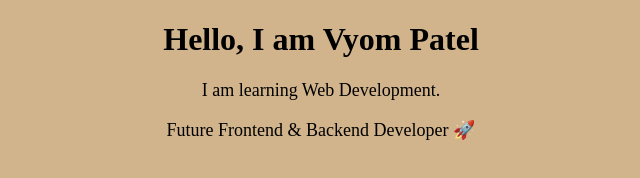
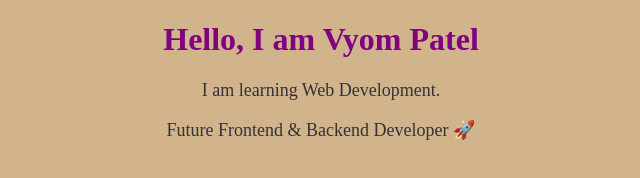
Before and after one commit to patelvyom28/portfolio-website, a plain HTML site: page index.html in a window 1280 px wide. Shown: the whole page, without its empty margins (319-959 px from the left). Drawn offline with Linux system fonts and the light colour scheme.

Commit message:
Update style.css

```diff
--- a/style.css
+++ b/style.css
@@ -11,3 +11,14 @@ p {
   font-size: 18px;
   text-align: center;
   }
+
+.title {
+  color: purple;
+  text-align: center;
+}
+
+.text {
+  font-size: 18px;
+  text-align: center;
+  color: #333;
+}
```
